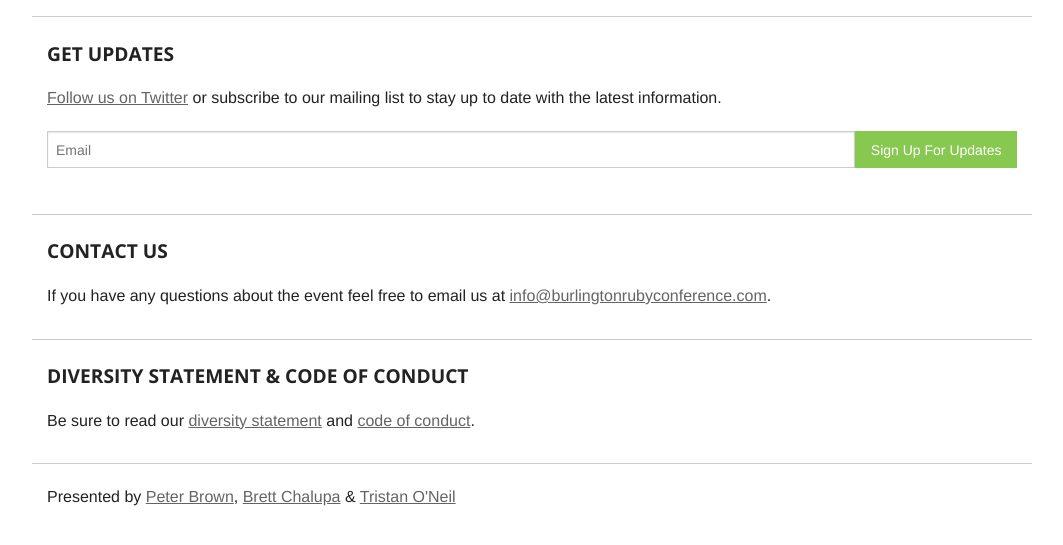
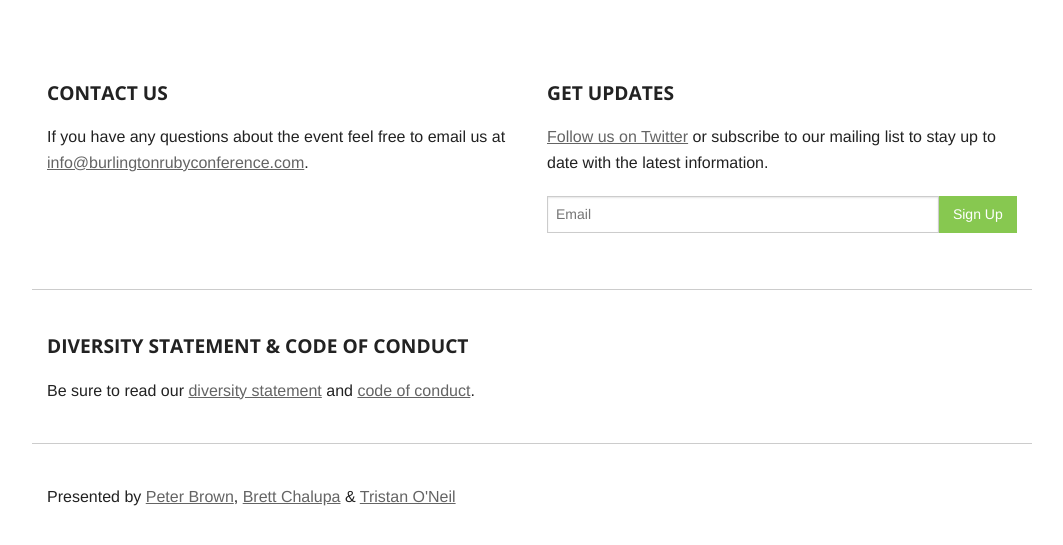
Before and after one commit to burlingtonruby/burlingtonrubyconference2014, a Jekyll site: the page built from index.html, in a window 1280 px wide, cut to the strip 534-1084 px from the top of the page. Shown: the top 545 px of the strip, without its empty margins (108-1171 px from the left). Built offline with Jekyll 4.4.1, drawn with Linux system fonts in a browser that asks for light colours.

Commit message:
some style tweaks

```diff
--- a/css/style.css
+++ b/css/style.css
@@ -11,7 +11,7 @@ a:hover { color: #000; }
   background: url('/images/vermont.jpg') no-repeat;
   background-size: cover;
   text-align: center;
-  padding: 40px 0 40px 0;
+  padding: 50px 0 50px 0;
   margin-bottom: 40px;
   border-bottom: solid 40px #87C850;
 }
@@ -40,8 +40,12 @@ a:hover { color: #000; }
 
 .section {
   border-top: solid 1px #ccc;
-  padding-top: 20px;
-  padding-bottom: 10px;
+  padding-top: 40px;
+  padding-bottom: 20px;
+}
+
+.section.first {
+  border: none;
 }
 
 .section h2 {
@@ -66,3 +70,5 @@ a:hover { color: #000; }
 .back:hover {
   background: #3C9A5F;
 }
+
+iframe[id^='twitter-widget-']{ width:100%;}
--- a/index.html
+++ b/index.html
@@ -8,7 +8,7 @@ meta_keywords: burlington, ruby, conference, vermont, rails, ruby on rails
 <div class="banner">
   <div class="row">
     <div class="small-12 columns">
-      <img src="./images/logo.png" />
+      <img src="/images/logo.png" alt="Burlington Ruby Conference 2014">
       <h6>Presenting The 2014</h6>
       <h1>Burlington Ruby Conference</h1>
       <h4>August 1st - 3rd, 2014 In Burlington, Vermont</h4>
@@ -16,8 +16,14 @@ meta_keywords: burlington, ruby, conference, vermont, rails, ruby on rails
   </div>
 </div>
 
-<div class="row">
-  <div class="small-12 columns section">
+<div class="row section first">
+  <div class="small-6 columns">
+    <h2>Contact Us</h2>
+    <p>If you have any questions about the event feel free to email us at
+    <a href="mailto:info@burlingtonrubyconference.com">info@burlingtonrubyconference.com</a>.</p>
+  </div>
+
+  <div class="small-6 columns">
     <h2>Get Updates</h2>
 
     <p><a href="https://twitter.com/btvrubyconf" target="_blank">Follow us on Twitter</a> or
@@ -30,22 +36,15 @@ meta_keywords: burlington, ruby, conference, vermont, rails, ruby on rails
           <input type="email" required name="EMAIL" placeholder="Email" id="mce-EMAIL">
         </div>
         <div class="small-2 columns">
-          <input type="submit" value="Sign Up For Updates" class="button success postfix">
+          <input type="submit" value="Sign Up" class="button success postfix">
         </div>
       </div>
     </form>
   </div>
 </div>
 
-<div class="row">
-  <div class="small-12 columns section">
-    <h2>Contact Us</h2>
-    <p>If you have any questions about the event feel free to email us at <a href="mailto:info@burlingtonrubyconference.com">info@burlingtonrubyconference.com</a>.</p>
-  </div>
-</div>
-
-<div class="row">
-  <div class="small-12 columns section">
+<div class="row section">
+  <div class="small-12 columns">
     <h2>Diversity Statement &amp; Code of Conduct</h2>
     <p>Be sure to read our <a href="diversity.html">diversity statement</a> and <a href="conduct.html">code of conduct</a>.</p>
   </div>
```
